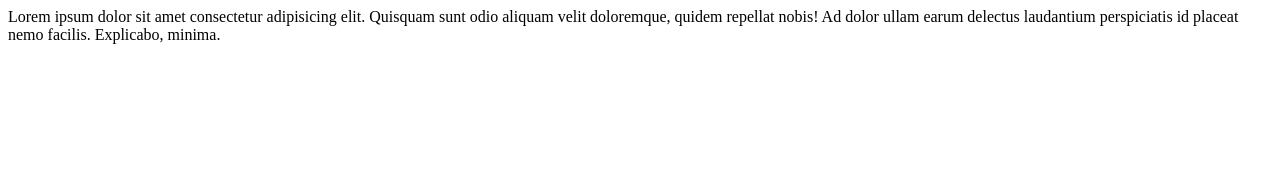
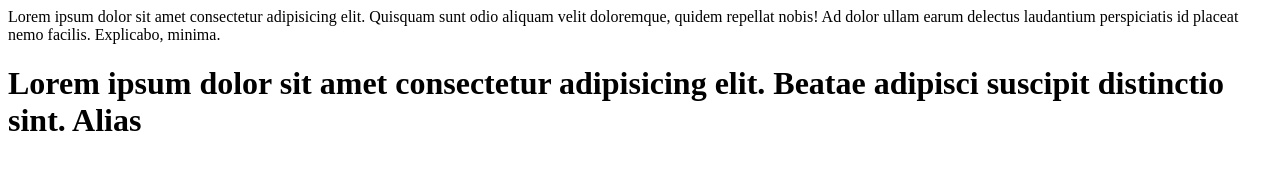
Before and after one commit to Princetyagi2000/local-repo, a plain HTML site: page index.html in a window 1280 px wide. Drawn offline with Linux system fonts and the light colour scheme.

Commit message:
Add new feature

```diff
--- a/index.html
+++ b/index.html
@@ -1 +1,2 @@
 <p>Lorem ipsum dolor sit amet consectetur adipisicing elit. Quisquam sunt odio aliquam velit doloremque, quidem repellat nobis! Ad dolor ullam earum delectus laudantium perspiciatis id placeat nemo facilis. Explicabo, minima.</p>
+<h1>Lorem ipsum dolor sit amet consectetur adipisicing elit. Beatae adipisci suscipit distinctio sint. Alias </h1>
```
